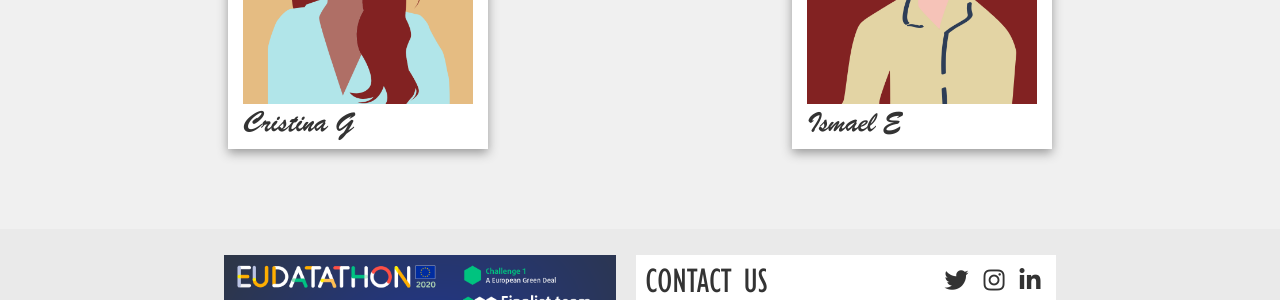
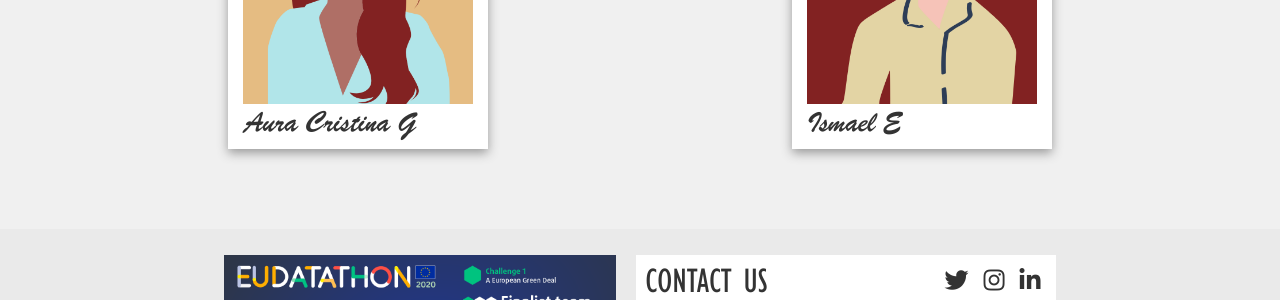
Before and after one commit to Dataseeds/dataseeds.github.io, a Jekyll site: the page built from 1about.md, in a window 1280 px wide. Shown: the part 733-1033 px from the top of the page. Built offline with Jekyll 4.4.1, drawn with Linux system fonts in a browser that asks for light colours; nearby versions of some CDN libraries; some of the changed text lies outside the part shown.

Commit message:
Update 1about.md

```diff
--- a/1about.md
+++ b/1about.md
@@ -47,10 +47,10 @@ permalink: /about
 			<div class="flip-card-inner">
 				<div class="flip-card-front">
 					<img src="/assets/about/cristina.png" alt="Cristina's avatar">
-					<h2>Cristina G</h2>
+					<h2>Aura Cristina G</h2>
 				</div>
 				<div class="flip-card-back">
-					<p>After studying International Relations, Paula has specialized in the intersection of media and culture. Her interests are varied but mostly concern how the media influences our realities. She has previous experience coordinating media outlets for an array of institutions such as universities or social organizations.</p>
+					<p>LLM Candidate in Legal Studies, freelance junior developer and experience as junior researcher on postcolonial studies. Focused on the relation between eurocentrism and securitisation as an infer for (green) militarisation and the breach of indigenous/enviromental rights. Special interest in the geopolitics of the arctic.</p>
 				</div>
 			</div>
 		</div>
```
